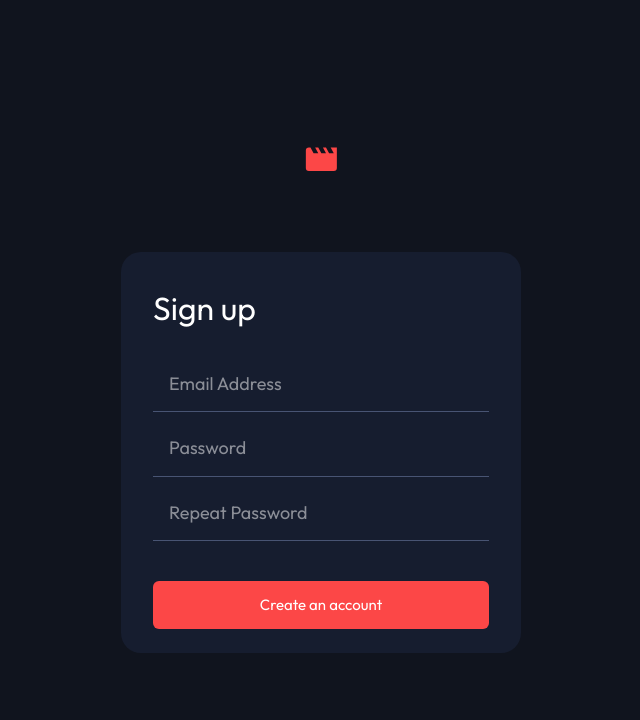
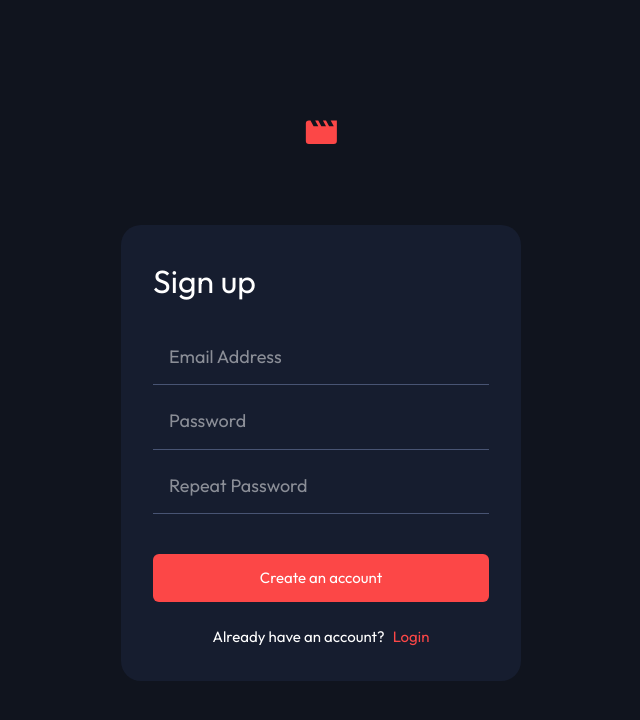
Before and after one commit to karimtarek0000/entertainment, a Next.js app: page /auth/sign-up in a window 1280 px wide. Shown: the top 720 px of the page, without its empty margins (319-959 px from the left). Built offline with nearby package versions, Linux system fonts and the light colour scheme.

Commit message:
Refactor authentication layout: add padding to SignUp and Login components, and adjust auth-heading utility for consistency

```diff
--- a/src/app/auth/layout.tsx
+++ b/src/app/auth/layout.tsx
@@ -8,7 +8,7 @@ export default function AuthLayout({
   return (
     <main className="h-screen w-full flex-col flex-center">
       <Logo />
-      <div className="bg-secondary mt-20 w-full sm:w-[400px] rounded-[1.25rem] px-8">
+      <div className="bg-secondary p-8 mt-20 w-full sm:w-[400px] rounded-[1.25rem]">
         {children}
       </div>
     </main>
--- a/src/app/auth/page.tsx
+++ b/src/app/auth/page.tsx
@@ -1,10 +1,17 @@
 import AuthForm from '@/components/molecules/AuthForm'
+import Link from 'next/link'
 
 export default function Login() {
   return (
     <>
       <h1 className="auth-heading">Login</h1>
       <AuthForm type="login" />
+      <div className="flex-center text-para-md space-x-2">
+        <p>Don’t have an account?</p>
+        <Link className="text-third" href="/auth/sign-up">
+          Sign up
+        </Link>
+      </div>
     </>
   )
 }
--- a/src/app/auth/sign-up/page.tsx
+++ b/src/app/auth/sign-up/page.tsx
@@ -1,10 +1,17 @@
 import AuthForm from '@/components/molecules/AuthForm'
+import Link from 'next/link'
 
 export default function SignUp() {
   return (
     <>
       <h1 className="auth-heading">Sign up</h1>
       <AuthForm type="sign-up" />
+      <div className="flex-center text-para-md space-x-2">
+        <p>Already have an account?</p>
+        <Link className="text-third" href="/auth">
+          Login
+        </Link>
+      </div>
     </>
   )
 }
--- a/src/app/globals.css
+++ b/src/app/globals.css
@@ -39,5 +39,5 @@ body {
 }
 
 @utility auth-heading {
-  @apply text-head-lg pb-10 py-8;
+  @apply text-head-lg pb-10;
 }
```
